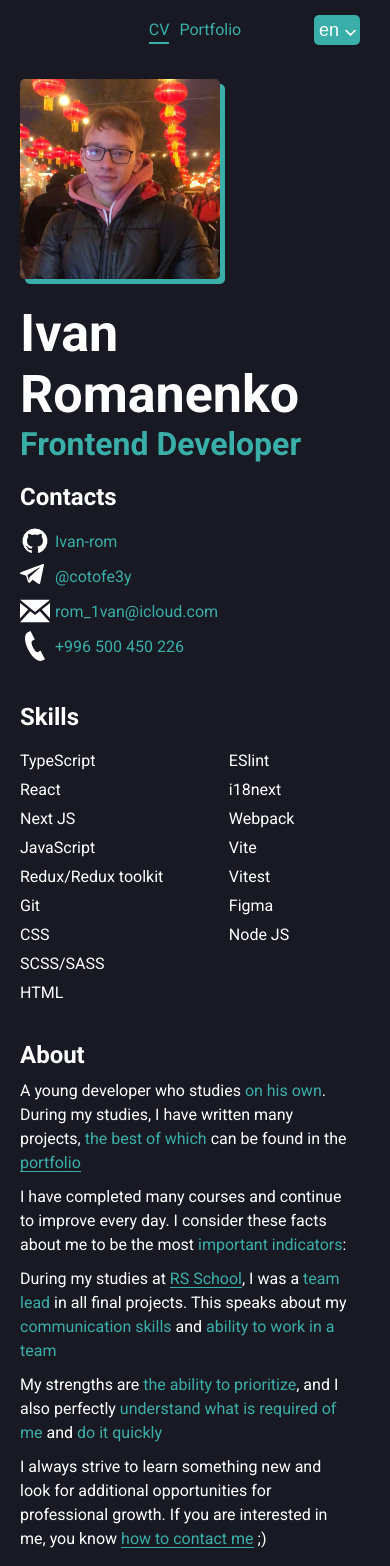
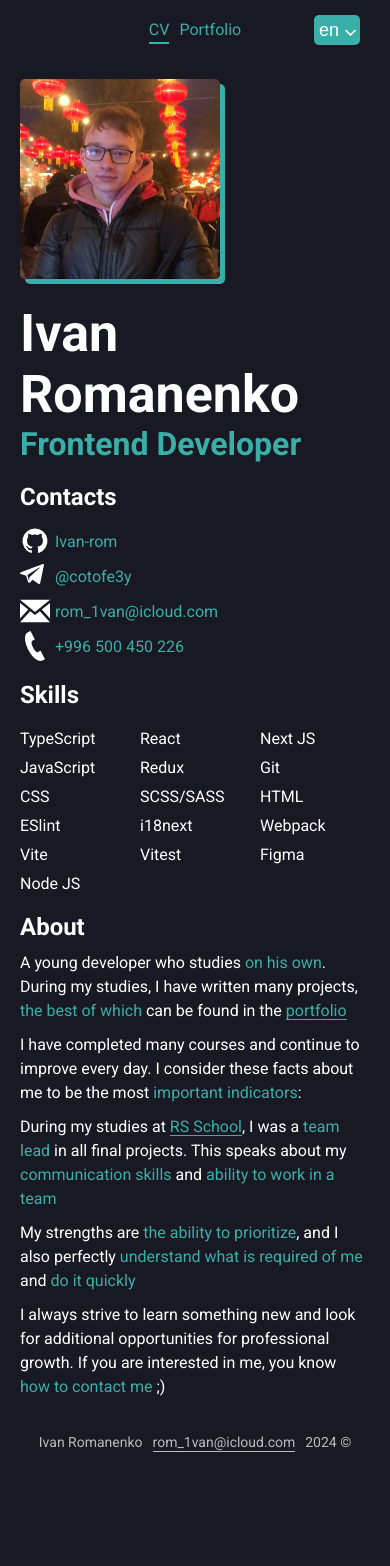
Before and after one commit to Ivan-rom/cv, a Next.js app: page /en in a window 390 px wide. Shown: the top 1566 px of the page. After the commit the page ends 1455 px from the top, so only its background shows below. Built offline with nearby package versions, Linux system fonts and the light colour scheme.

Commit message:
feat: update styles

```diff
--- a/src/app/[locale]/page.module.css
+++ b/src/app/[locale]/page.module.css
@@ -4,21 +4,37 @@
 
 .content {
   display: grid;
-  grid-template-columns: 200px 1fr 200px;
-  grid-template-rows: auto;
+  grid-template-areas:
+    "image title contacts"
+    "skills about languages"
+    "skills education education";
   gap: 20px;
 
-  @media (max-width: 768px) {
-    grid-template-columns: 200px 1fr;
-    grid-template-rows: 1fr 200px auto;
+  @media (max-width: 990px) {
+    grid-template-areas:
+      "image title contacts"
+      "skills about about"
+      "skills education education"
+      "languages . .";
   }
 
-  @media (max-width: 670px) {
-    grid-template-rows: 1fr 200px auto;
+  @media (max-width: 800px) {
+    grid-template-areas:
+      "image title title"
+      "contacts languages languages"
+      "skills skills skills"
+      "about about about"
+      "education education education ";
   }
 
-  @media (max-width: 545px) {
-    grid-template-columns: 1fr;
+  @media (max-width: 550px) {
+    grid-template-areas:
+      "image image image"
+      "title title title"
+      "contacts languages languages"
+      "skills skills skills"
+      "about about about"
+      "education education education ";
   }
 }
 
@@ -30,14 +46,16 @@
   }
 }
 
-.hero {
-  grid-column-end: span 2;
-  display: flex;
-  gap: 20px;
+.image {
+  grid-area: image;
+}
 
-  @media (max-width: 545px) {
-    flex-wrap: wrap;
-  }
+.title {
+  grid-area: title;
+}
+
+.contacts {
+  grid-area: contacts;
 }
 
 .avatar {
@@ -55,23 +73,14 @@
 }
 
 .skills {
+  grid-area: skills;
   height: 100%;
-
-  @media (max-width: 670px) {
-    grid-column-end: span 2;
-  }
-
-  @media (max-width: 545px) {
-    grid-column-end: 1;
-  }
 }
 
 .about {
-  @media (max-width: 1024px) {
-    grid-column-end: span 2;
-  }
+  grid-area: about;
+}
 
-  @media (max-width: 545px) {
-    grid-column-end: 1;
-  }
+.education {
+  grid-area: education;
 }
--- a/src/app/[locale]/page.tsx
+++ b/src/app/[locale]/page.tsx
@@ -15,7 +15,6 @@ export default function Home() {
     <main className={styles.main}>
       <Container>
         <div className={styles.content}>
-          <div className={styles.hero}>
           <section className={classNames(styles.section, styles.image)}>
             <Image
               className={styles.avatar}
@@ -30,7 +29,6 @@ export default function Home() {
             <h1 className={styles.name}>{t("hero.name")}</h1>
             <h2 className={styles.job}>{t("hero.job")}</h2>
           </section>
-          </div>
 
           <section
             id="contacts"
--- a/src/components/Container/container.module.css
+++ b/src/components/Container/container.module.css
@@ -4,7 +4,7 @@
   width: 100%;
   margin: 0 auto;
 
-  @media (max-width: 890px) {
+  @media (max-width: 590px) {
     padding: 0 20px;
   }
 }
--- a/src/components/Skills/skills.module.css
+++ b/src/components/Skills/skills.module.css
@@ -3,13 +3,19 @@
 }
 
 .list {
-  display: flex;
-  flex-direction: column;
-  flex-wrap: wrap;
+  display: grid;
+  grid-template-columns: 1fr;
   gap: 10px;
-  height: calc(100% - 49px);
 
-  @media (max-width: 670px) {
-    height: 270px;
+  @media (max-width: 800px) {
+    grid-template-columns: repeat(4, 1fr);
+  }
+
+  @media (max-width: 450px) {
+    grid-template-columns: repeat(3, 1fr);
+  }
+
+  @media (max-width: 380px) {
+    grid-template-columns: repeat(2, 1fr);
   }
 }
--- a/src/helpers/enums.ts
+++ b/src/helpers/enums.ts
@@ -8,7 +8,7 @@ export enum SkillsList {
   "React" = "React",
   "Next JS" = "Next JS",
   "JavaScript" = "JavaScript",
-  "Redux/Redux toolkit" = "Redux/Redux toolkit",
+  "Redux" = "Redux",
   "Git" = "Git",
   "CSS" = "CSS",
   "SCSS/SASS" = "SCSS/SASS",
```
Lines whose indentation alone changed are shown as unchanged.
